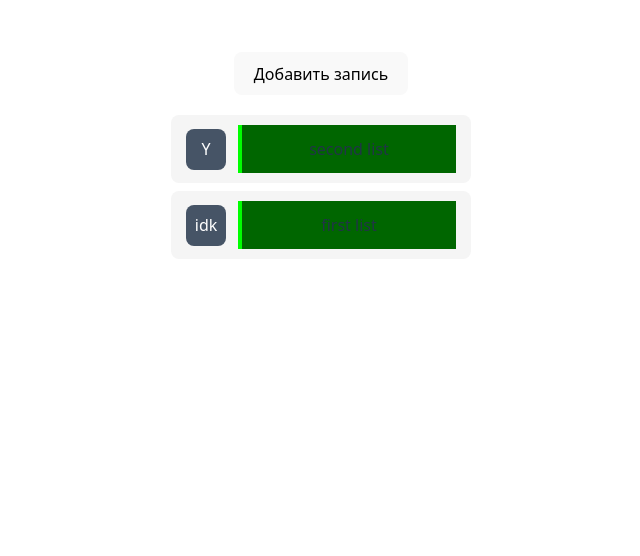
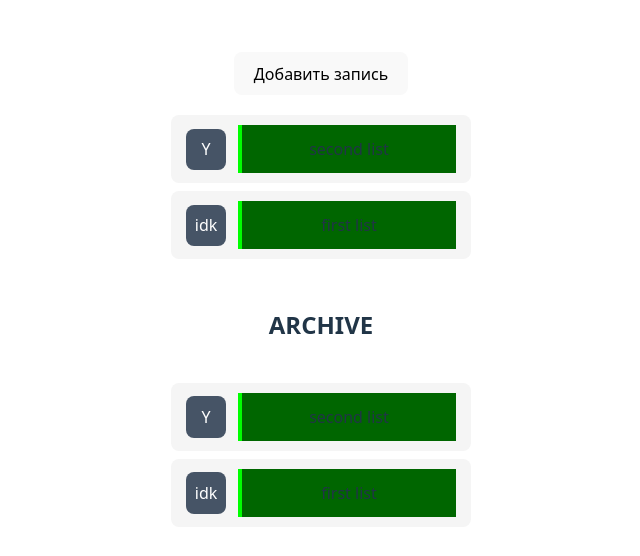
Before and after one commit to Fedosihin/german-notebook, a React (Vite) app: page / in a window 1280 px wide. Shown: the top 556 px of the page, without its empty margins (319-959 px from the left). Built offline with nearby package versions, Linux system fonts and the light colour scheme.

Commit message:
- first version working

```diff
--- a/src/App.jsx
+++ b/src/App.jsx
@@ -90,6 +90,7 @@ function reducer(state, action) {
         id: Date.now(),
         title: "",
         text: "",
+        isArchived: false,
         checkboxArray: [],
       };
       return {
@@ -167,6 +168,18 @@ function reducer(state, action) {
                     ? { ...item, checked: !item.checked }
                     : item
                 ),
+              }
+            : note
+        ),
+      };
+    case "SEND_IN_ARCHIVE":
+      return {
+        ...state,
+        listOfLists: state.listOfLists.map((note) =>
+          note.id === state.activeNoteId
+            ? {
+                ...note,
+                isArchived: !note.isArchived
               }
             : note
         ),
@@ -364,6 +377,10 @@ function App() {
     }
   };
 
+  const handleSendInArchive = () => {
+    dispatch({type: "SEND_IN_ARCHIVE"})
+  };
+
   return (
     <>
       <StyledWrapper>
@@ -381,18 +398,29 @@ function App() {
             onNoteRemove={handleNoteRemove}
             onBlur={handleBlur}
             onKeyDown={handleKeyDown}
+            onSendInArchive={handleSendInArchive}
             style={editorStyle}
           ></NoteEditor>
         )}
-<AddNoteButton onButtonClick={CreateEmptyNote}></AddNoteButton>
+        <AddNoteButton onButtonClick={CreateEmptyNote}></AddNoteButton>
 
         <NoteList
           getItemStyle={listItemStyle}
           notes={state.listOfLists}
+          hideArchive={true}
           onNoteClick={handleNoteClick}
           onEmojiSelect={handleEmojiSelect}
         ></NoteList>
 
+        <h2>ARCHIVE</h2>
+        <NoteList
+          getItemStyle={listItemStyle}
+          notes={state.listOfLists}
+          // hideArchive={false}
+          hideNotArchive={true}
+          onNoteClick={handleNoteClick}
+          onEmojiSelect={handleEmojiSelect}
+        ></NoteList>
       </StyledWrapper>
     </>
   );
--- a/src/components/NoteEditor/NoteEditor.jsx
+++ b/src/components/NoteEditor/NoteEditor.jsx
@@ -81,9 +81,9 @@ const StyledButtonsContainer = styled.div`
 `;
 
 const StyledAutoTextarea = styled(AutoTextarea)`
-font-size: 16px ;
-padding: 0;
-border: none;
+  font-size: 16px;
+  padding: 0;
+  border: none;
   &:focus {
     outline: none;
   }
@@ -103,6 +103,7 @@ export default function NoteEditor({
   onBlur,
   style,
   onKeyDown,
+  onSendInArchive,
 }) {
   return (
     <StyledContainer id="editor" className="modal" style={style}>
@@ -171,6 +172,7 @@ export default function NoteEditor({
           <button onClick={onClose}>Закрыть</button>
           <RemoveNoteButton onButtonClick={onNoteRemove}></RemoveNoteButton>
         </StyledButtonsContainer>
+        <button onClick={onSendInArchive}>Архив?</button>
       </div>
     </StyledContainer>
   );
--- a/src/components/NoteList/NoteList.jsx
+++ b/src/components/NoteList/NoteList.jsx
@@ -11,7 +11,14 @@ const StyledUl = styled.ul`
   width: 300px;
 `;
 
-export default function NoteList({ notes, onNoteClick, getItemStyle, onEmojiSelect }) {
+export default function NoteList({
+  notes,
+  onNoteClick,
+  getItemStyle,
+  onEmojiSelect,
+  hideArchive = false,
+  hideNotArchive = false,
+}) {
   return (
     <StyledUl>
       {notes.map((note) => {
@@ -21,6 +28,8 @@ export default function NoteList({ notes, onNoteClick, getItemStyle, onEmojiSele
             key={note.id}
             note={note}
             onClick={() => onNoteClick(note.id)}
+            hideArchive={hideArchive}
+            hideNotArchive={hideNotArchive}
             onEmojiSelect={onEmojiSelect}
           ></NoteListItem>
         );
--- a/src/components/NoteList/NoteListItem.jsx
+++ b/src/components/NoteList/NoteListItem.jsx
@@ -2,7 +2,6 @@ import React from "react";
 import EmojiButton from "../EmojiButton/EmojiButton";
 import styled from "styled-components";
 import PlaceholderSpan from "../PlaceholderSpan/PlaceholderSpan";
-
 
 const StyledLi = styled.li`
   display: flex;
@@ -40,7 +39,19 @@ const StyledSpan = styled.span`
   text-overflow: ellipsis;
 `;
 
-export default function NoteListItem({ note, onClick, style, onEmojiSelect }) {
+export default function NoteListItem({
+  note,
+  onClick,
+  style,
+  onEmojiSelect,
+  hideArchive = false,
+  hideNotArchive = false,
+}) {
+  if (hideArchive === true && note.isArchived === true) {
+    return;
+  } else if (hideNotArchive === true && note.isArchived === false) {
+    return;
+  } else
     return (
       <StyledLi>
         <StyledEmojiButton
@@ -48,7 +59,9 @@ export default function NoteListItem({ note, onClick, style, onEmojiSelect }) {
           note={note}
         ></StyledEmojiButton>
         <StyledDiv onClick={onClick} style={style}>
-        <PlaceholderSpan placeholder={"Введите название..."}>{note.title}</PlaceholderSpan>
+          <PlaceholderSpan placeholder={"Введите название..."}>
+            {note.title}
+          </PlaceholderSpan>
         </StyledDiv>
       </StyledLi>
     );
```
Lines whose indentation alone changed are shown as unchanged.
